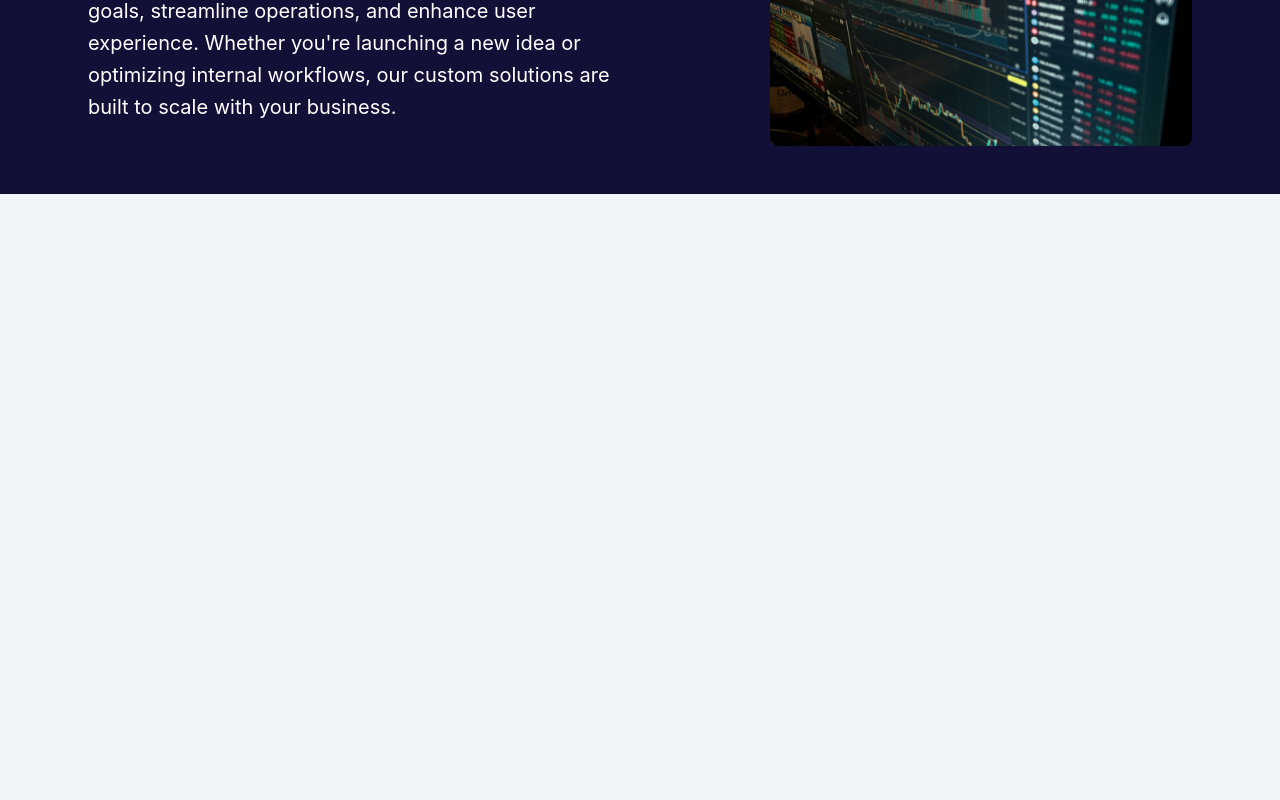
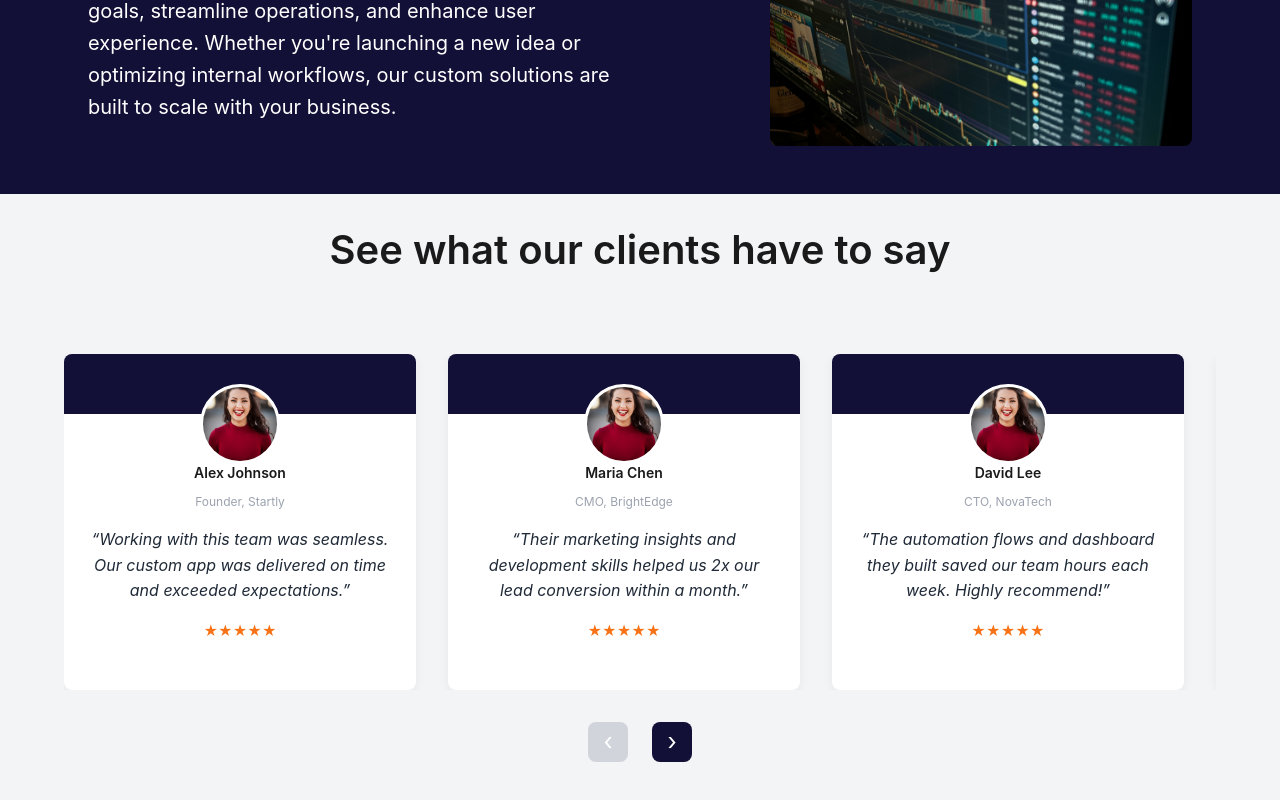
Before and after one commit to CESAR-JARAMILLO/Digital-Agency-Template, a Next.js app: page / in a window 1280 px wide. Shown: the part 2878-3678 px from the top of the page. Before the commit the page ends 3072 px from the top, so only its background shows below. Built offline with nearby package versions, Linux system fonts and the light colour scheme.

Commit message:
create & style TestimonialsSection

```diff
--- a/app/page.tsx
+++ b/app/page.tsx
@@ -1,6 +1,7 @@
 import BannerSection from "@/components/BannerSection";
 import FeatureHighlight from "@/components/FeatureHighlight";
 import Hero from "@/components/Hero";
+import TestimonialSection from "@/components/TestimonialsSection";
 import bannerData from "@/data/banner";
 import { featureSections } from "@/data/featureSections";
 
@@ -14,6 +15,8 @@ export default function Home() {
       ))}
 
       <BannerSection {...bannerData} />
+
+      <TestimonialSection />
     </>
   );
 }
--- /dev/null
+++ b/components/TestimonialsSection.tsx
@@ -0,0 +1,133 @@
+"use client";
+
+import { useState } from "react";
+
+type Testimonial = {
+  name: string;
+  role: string;
+  quote: string;
+  avatar: string;
+  rating?: number;
+};
+
+const testimonials: Testimonial[] = [
+  {
+    name: "Alex Johnson",
+    role: "Founder, Startly",
+    quote:
+      "Working with this team was seamless. Our custom app was delivered on time and exceeded expectations.",
+    avatar: "/avatar.jpg",
+    rating: 5,
+  },
+  {
+    name: "Maria Chen",
+    role: "CMO, BrightEdge",
+    quote:
+      "Their marketing insights and development skills helped us 2x our lead conversion within a month.",
+    avatar: "/avatar.jpg",
+    rating: 5,
+  },
+  {
+    name: "David Lee",
+    role: "CTO, NovaTech",
+    quote:
+      "The automation flows and dashboard they built saved our team hours each week. Highly recommend!",
+    avatar: "/avatar.jpg",
+    rating: 5,
+  },
+  {
+    name: "Sophie Kim",
+    role: "Marketing Lead, Growthly",
+    quote:
+      "Incredible service and attention to detail. Our project results exceeded expectations.",
+    avatar: "/avatar.jpg",
+    rating: 5,
+  },
+  {
+    name: "James Alvarez",
+    role: "CEO, Syncware",
+    quote:
+      "They helped us scale our web presence quickly and with style. Would work with them again in a heartbeat.",
+    avatar: "/avatar.jpg",
+    rating: 5,
+  },
+];
+
+const cardsPerView = 3;
+const totalPages = Math.ceil(testimonials.length / cardsPerView);
+
+const TestimonialSection = () => {
+  const [currentIndex, setCurrentIndex] = useState(0);
+
+  const canSlideLeft = currentIndex > 0;
+  const canSlideRight = currentIndex < totalPages - 1;
+
+  const handlePrev = () => {
+    if (canSlideLeft) setCurrentIndex((prev) => prev - 1);
+  };
+
+  const handleNext = () => {
+    if (canSlideRight) setCurrentIndex((prev) => prev + 1);
+  };
+
+  return (
+    <section className="testimonials">
+      <div className="testimonials__header">
+        <h2 className="testimonials__title">
+          See what our clients have to say
+        </h2>
+      </div>
+
+      <div className="testimonials__slider">
+        <div className="testimonials__track-wrapper">
+          <div
+            className="testimonials__track"
+            style={{ transform: `translateX(-${currentIndex * 100}%)` }}
+          >
+            {testimonials.map((t, i) => (
+              <div className="testimonials__card" key={i}>
+                <div className="testimonials__card-head" />
+                <div className="testimonials__avatar-wrapper">
+                  <img
+                    src={t.avatar}
+                    alt={t.name}
+                    className="testimonials__avatar"
+                  />
+                </div>
+                <div className="testimonials__card-body">
+                  <p className="testimonials__name">{t.name}</p>
+                  <p className="testimonials__role">{t.role}</p>
+                  <p className="testimonials__quote">“{t.quote}”</p>
+                  <div className="testimonials__stars">
+                    {Array.from({ length: t.rating ?? 5 }).map((_, idx) => (
+                      <span key={idx}>★</span>
+                    ))}
+                  </div>
+                </div>
+              </div>
+            ))}
+          </div>
+        </div>
+
+        <div className="testimonials__controls">
+          <button
+            className="testimonials__arrow testimonials__arrow--left"
+            onClick={handlePrev}
+            disabled={!canSlideLeft}
+          >
+            ‹
+          </button>
+          <button
+            className="testimonials__arrow testimonials__arrow--right"
+            onClick={handleNext}
+            disabled={!canSlideRight}
+          >
+            ›
+          </button>
+        </div>
+      </div>
+    </section>
+  );
+};
+
+export default TestimonialSection;
--- /dev/null
+++ b/styles/components/_testimonials.scss
@@ -0,0 +1,138 @@
+@use "../utils/variables" as *;
+
+.testimonials {
+  background-color: $color-gray-100;
+  padding-bottom: $spacing-xl;
+
+  &__header {
+    text-align: center;
+    padding: $spacing-lg $spacing-md;
+  }
+
+  &__title {
+    font-size: $font-size-3xl;
+    color: $color-black;
+    margin: 0;
+  }
+
+  &__slider {
+    padding: $spacing-xl $spacing-md 0;
+    max-width: 1200px;
+    margin: 0 auto;
+  }
+
+  &__track-wrapper {
+    overflow: hidden;
+    width: 100%;
+  }
+
+  &__track {
+    display: flex;
+    transition: transform 0.4s ease;
+    column-gap: $spacing-lg;
+    width: 100%;
+  }
+
+  &__card {
+    flex: 0 0 calc(33.333% - #{$spacing-lg});
+    max-width: calc(33.333% - #{$spacing-lg});
+    background-color: $color-white;
+    border-radius: $radius-md;
+    box-shadow: $shadow-md;
+    text-align: center;
+    position: relative;
+    overflow: hidden;
+    padding-bottom: $spacing-md;
+
+    @media (max-width: $bp-md) {
+      flex: 0 0 90%;
+      max-width: 90%;
+    }
+
+    @media (max-width: $bp-sm) {
+      flex: 0 0 100%;
+      max-width: 100%;
+    }
+  }
+
+  &__card-head {
+    background-color: $color-secondary;
+    height: 60px;
+  }
+
+  &__avatar-wrapper {
+    position: absolute;
+    top: 30px;
+    left: 50%;
+    transform: translateX(-50%);
+    z-index: 2;
+
+    img {
+      width: 80px;
+      height: 80px;
+      border-radius: 50%;
+      object-fit: cover;
+      border: 3px solid $color-white;
+      background-color: $color-white;
+    }
+  }
+
+  &__card-body {
+    padding: $spacing-xl $spacing-md $spacing-md;
+    display: flex;
+    flex-direction: column;
+    align-items: center;
+  }
+
+  &__name {
+    font-size: $font-size-sm;
+    font-weight: 600;
+    color: $color-black;
+    margin-bottom: $spacing-xs;
+  }
+
+  &__role {
+    font-size: $font-size-xs;
+    color: $color-gray-400;
+    margin-bottom: $spacing-sm;
+  }
+
+  &__quote {
+    font-size: $font-size-base;
+    color: $text-base;
+    font-style: italic;
+    margin-bottom: $spacing-sm;
+  }
+
+  &__stars {
+    color: $color-primary;
+    font-size: $font-size-sm;
+  }
+
+  &__controls {
+    display: flex;
+    justify-content: center;
+    gap: $spacing-md;
+    margin-top: $spacing-lg;
+  }
+
+  &__arrow {
+    width: 40px;
+    height: 40px;
+    background-color: $color-secondary;
+    color: $color-white;
+    border: none;
+    border-radius: $radius-md;
+    font-size: 1.5rem;
+    cursor: pointer;
+    transition: background-color 0.3s;
+    display: flex;
+    align-items: center;
+    justify-content: center;
+
+    &:disabled {
+      background-color: $color-gray-300;
+      cursor: not-allowed;
+    }
+  }
+}
--- a/styles/main.scss
+++ b/styles/main.scss
@@ -4,6 +4,7 @@
 @use "components/hero";
 @use "components/features";
 @use "components/banner";
+@use "components/testimonials";
 
 @use "layout/container";
 
```
Also changed, not shown: public/avatar.jpg (added).
